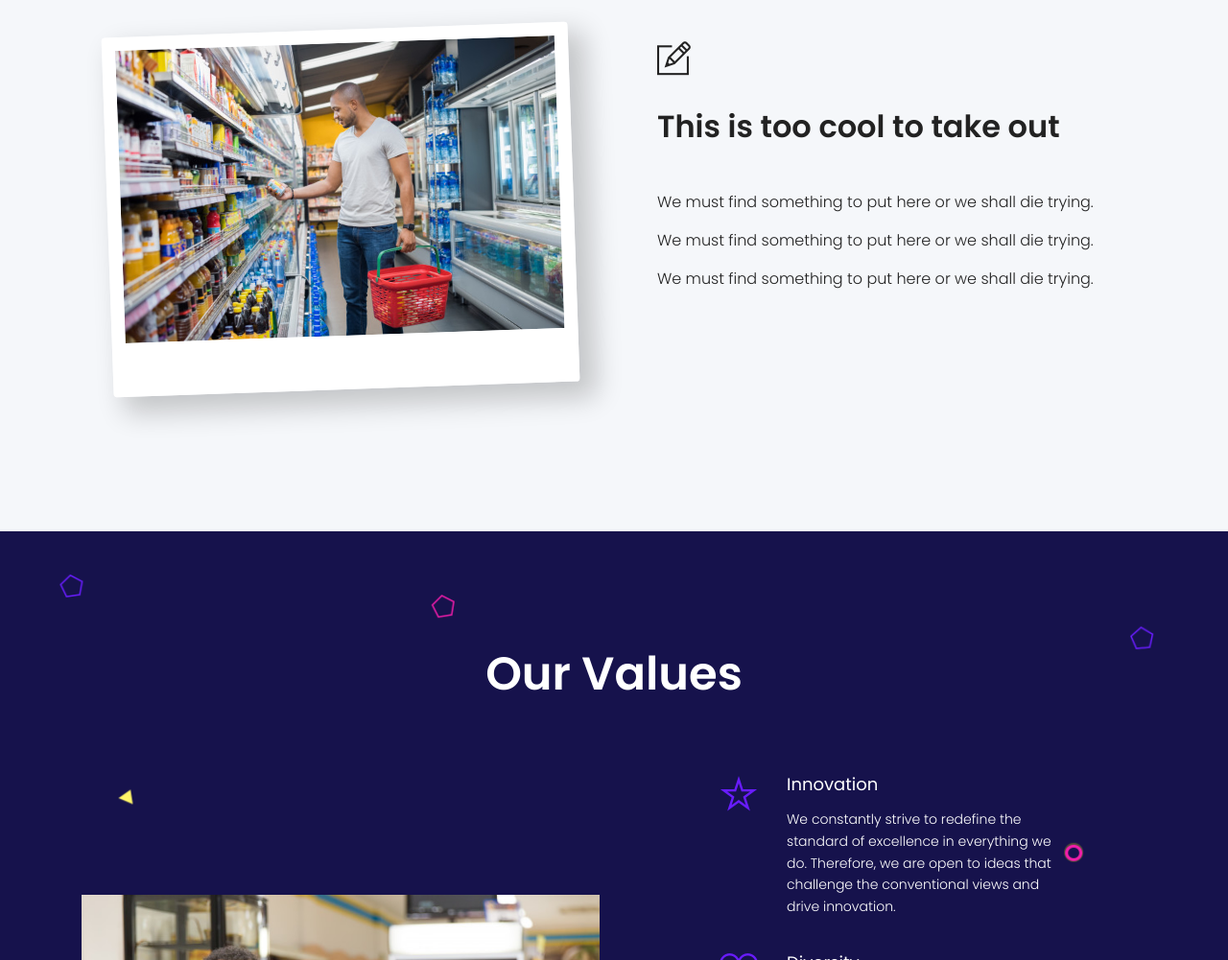
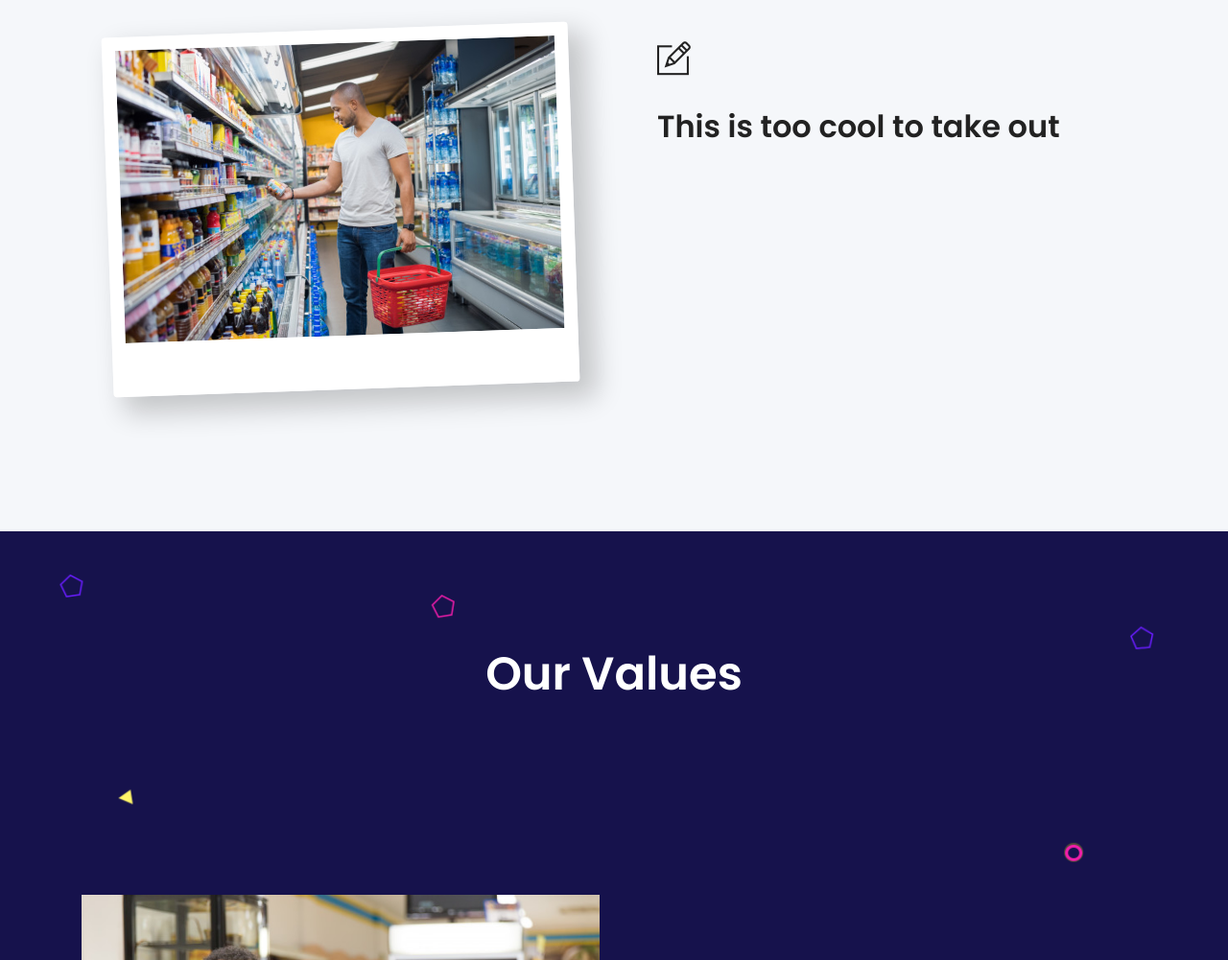
Before and after one commit to mysterymosi/mysterymosi.github.io, a plain HTML site: page index.html in a window 1280 px wide. Shown: the part 2592-3593 px from the top of the page at 96% size. Drawn offline with nearby package versions, Linux system fonts and the light colour scheme.

Commit message:
minor mods

```diff
--- a/assets/css/style.css
+++ b/assets/css/style.css
@@ -3299,14 +3299,14 @@ td, th {
 }
 
 .anime-service {
-  opacity: 0;
+  opacity: 0 !important;
 }
 .download-sect {
-  opacity: 0;
+  opacity: 0 !important;
 }
 
 .benefit-service {
-  opacity: 0;
+  opacity: 0 !important;
 }
 
 @media (min-width: 770px) {
```
